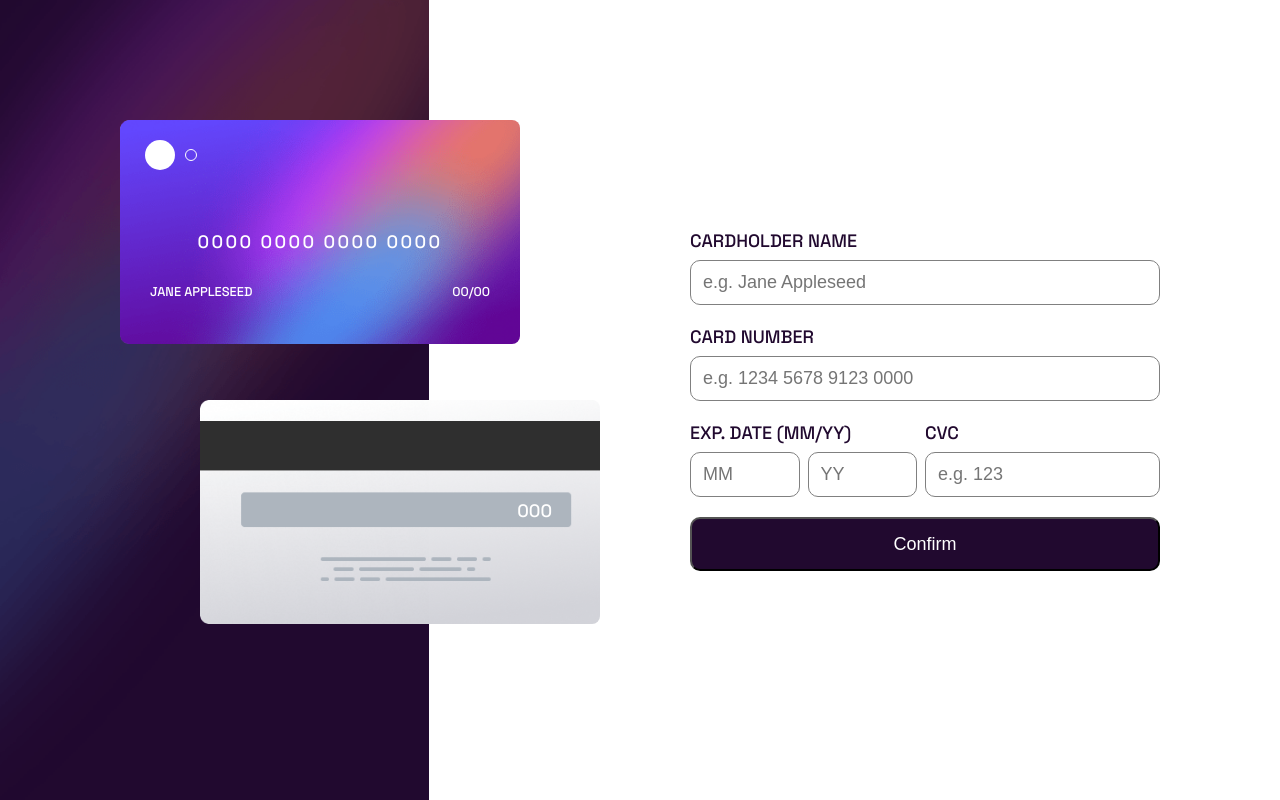
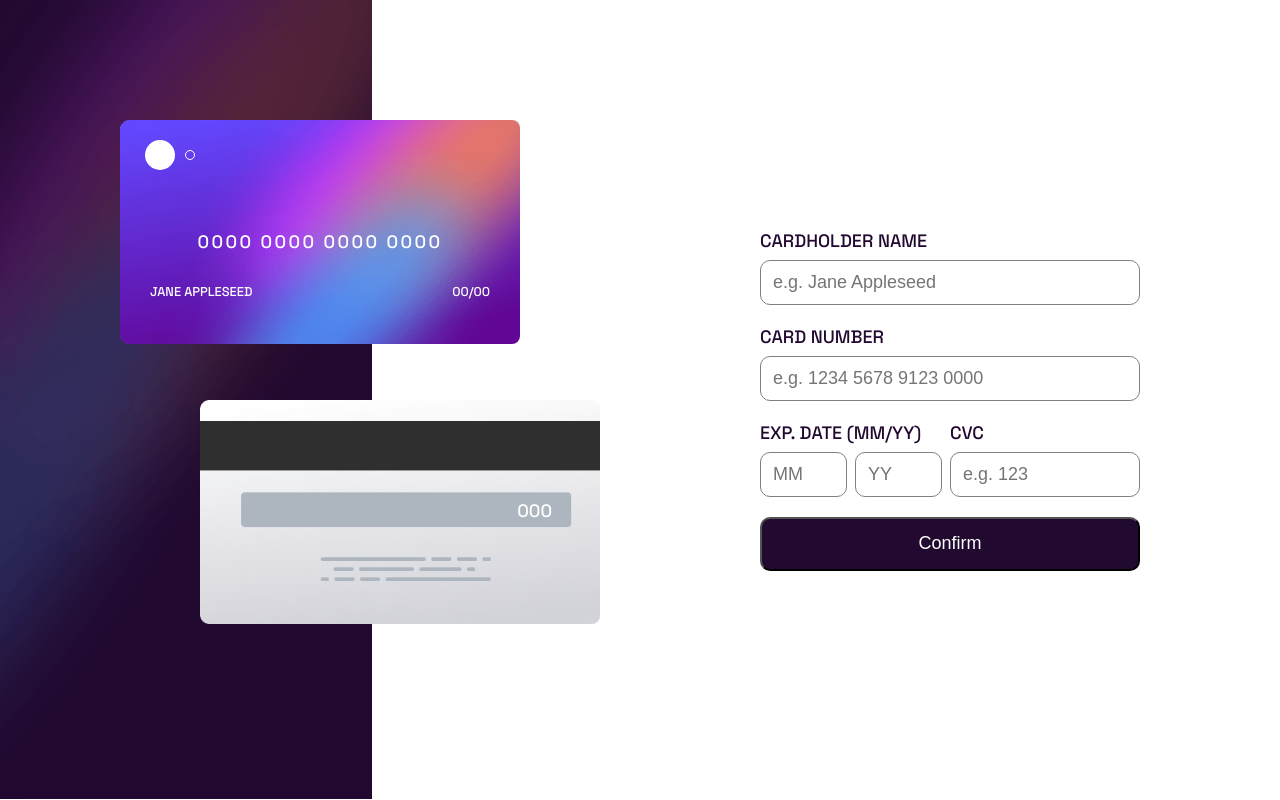
Before and after one commit to llleixx/frontend2, a Vue app: page / in a window 1280 px wide. Built offline with nearby package versions, Linux system fonts and the light colour scheme.

Commit message:
Add bottom padding

```diff
--- a/index.html
+++ b/index.html
@@ -12,12 +12,18 @@
     * {
       margin: 0;
       padding: 0;
+      box-sizing: border-box;
+    }
+
+    html,
+    body {
+      height: 100%;
     }
   </style>
 </head>
 
 <body>
-  <div id="app"></div>
+  <div id="app" style="height: 100%"></div>
   <script type="module" src="/src/main.js"></script>
 </body>
 
--- a/src/App.vue
+++ b/src/App.vue
@@ -43,6 +43,9 @@ $font-stack: 'Space Grotesk', sans-serif;
 main {
   font-family: $font-stack;
   font-size: 18px;
+  max-width: 450px;
+  margin: auto;
+  padding-bottom: 1px;
 }
 
 .banner {
@@ -121,25 +124,28 @@ main {
   margin: 110px 20px;
 }
 
-@media (min-width: 600px) {
+@media (min-width: 1030px) {
   main {
     display: flex;
     flex-direction: row;
+    height: 100%;
     min-height: 100vh;
     align-items: center;
+    max-width: none;
   }
 
   .banner {
-    flex: 1;
-    background: url(./assets/bg-main-desktop.png) top left / contain no-repeat;
-    background-size: auto 100%;
-    min-height: 100vh;
+    flex: 1 1 600px;
+    background: url(./assets/bg-main-desktop.png) top left no-repeat;
+    background-size: 60% 100%;
+    height: 100%;
+    align-self: flex-start;
   }
 
   .main-content {
-    flex: 1;
-    padding-left: 200px;
-    padding-right: 100px;
+    flex: 1 1 600px;
+    padding-left: 120px;
+    padding-right: 120px;
   }
 
   .card {
```
